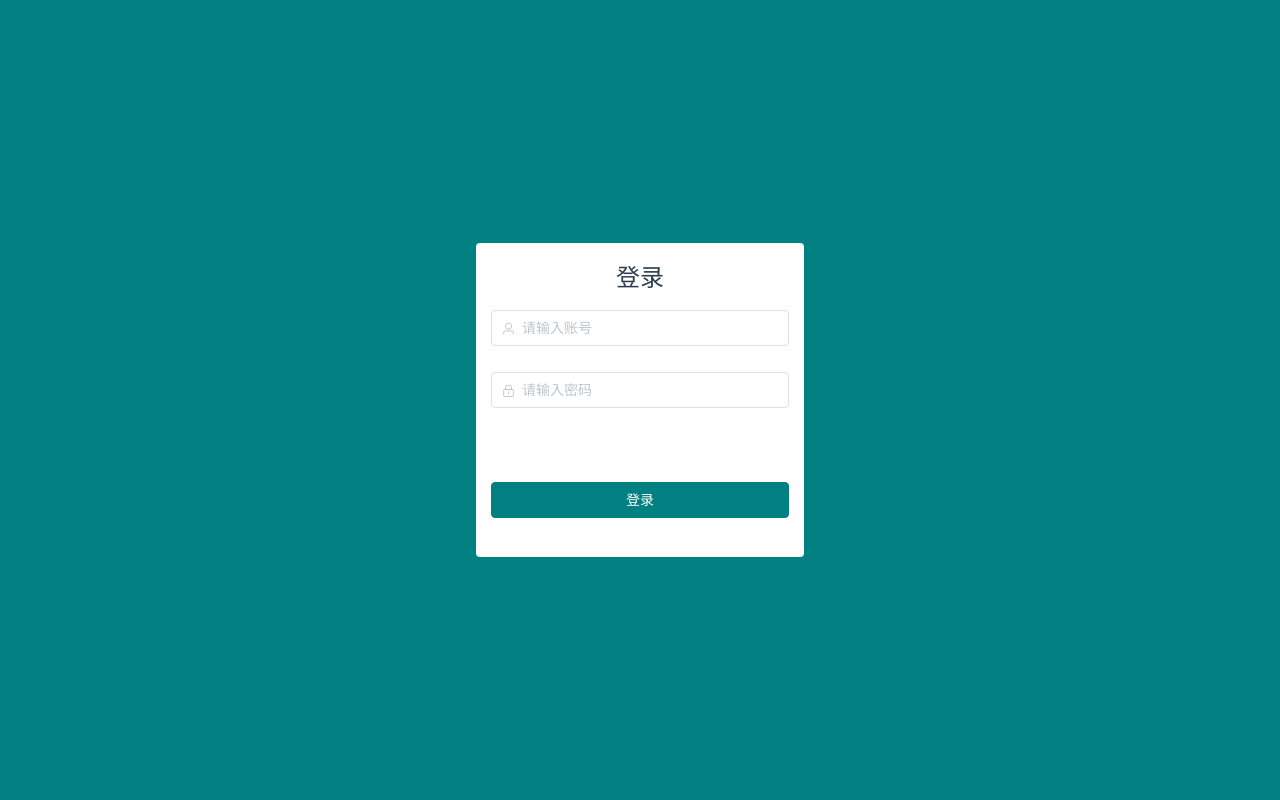
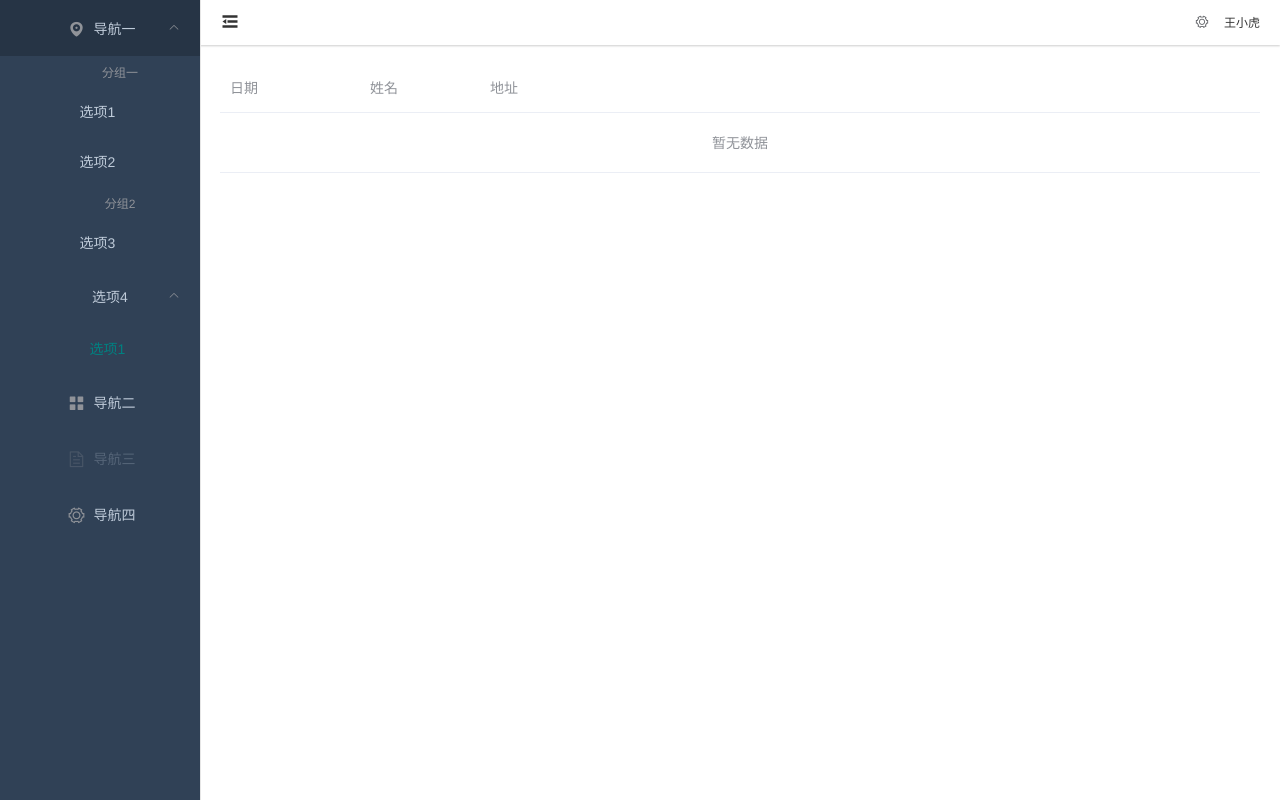
Before and after one commit to lijiahao8898/vue-cli-template, a Vue app: page /#/index in a window 1280 px wide. Before the commit this address led to /#/. Built offline with nearby package versions, Linux system fonts and the light colour scheme.

Commit message:
侧边栏增加收缩和舒展

```diff
--- a/src/App.vue
+++ b/src/App.vue
@@ -9,7 +9,7 @@
     name: 'app',
     created () {
       this.$nextTick(() => {
-        console.log(this.$route);
+        // console.log(this.$route);
       });
     }
   };
--- a/src/components/sider/index.vue
+++ b/src/components/sider/index.vue
@@ -1,92 +1,80 @@
 <template>
   <div class="sidebar-container">
-    <el-aside width="220px">
-      <el-menu :default-openeds="['1', '3']">
-        <el-submenu index="1">
-          <template slot="title"><i class="el-icon-message"></i>导航一</template>
+    <el-menu default-active="1-4-1" class="el-menu-vertical-demo" @open="handleOpen" @close="handleClose" :collapse="isCollapse">
+      <el-submenu index="1">
+        <template slot="title">
+          <i class="el-icon-location"></i>
+          <span slot="title">导航一</span>
+        </template>
+        <el-menu-item-group>
+          <span slot="title">分组一</span>
           <el-menu-item index="1-1">选项1</el-menu-item>
           <el-menu-item index="1-2">选项2</el-menu-item>
+        </el-menu-item-group>
+        <el-menu-item-group title="分组2">
           <el-menu-item index="1-3">选项3</el-menu-item>
+        </el-menu-item-group>
+        <el-submenu index="1-4">
+          <span slot="title">选项4</span>
+          <el-menu-item index="1-4-1">选项1</el-menu-item>
         </el-submenu>
-        <el-submenu index="2">
-          <template slot="title"><i class="el-icon-setting"></i>导航二</template>
-          <el-menu-item index="2-1">选项1</el-menu-item>
-          <el-menu-item index="2-2">选项2</el-menu-item>
-          <el-menu-item index="2-3">选项3</el-menu-item>
-        </el-submenu>
-        <el-submenu index="3">
-          <template slot="title"><i class="el-icon-setting"></i>导航三</template>
-          <el-menu-item index="3-1">选项1</el-menu-item>
-          <el-menu-item index="3-2">选项2</el-menu-item>
-          <el-menu-item index="3-3">选项3</el-menu-item>
-        </el-submenu>
-      </el-menu>
-    </el-aside>
+      </el-submenu>
+      <el-menu-item index="2">
+        <i class="el-icon-menu"></i>
+        <span slot="title">导航二</span>
+      </el-menu-item>
+      <el-menu-item index="3" disabled>
+        <i class="el-icon-document"></i>
+        <span slot="title">导航三</span>
+      </el-menu-item>
+      <el-menu-item index="4">
+        <i class="el-icon-setting"></i>
+        <span slot="title">导航四</span>
+      </el-menu-item>
+    </el-menu>
   </div>
 </template>
 
 <script>
   export default {
     data () {
-      return {};
+      return {
+      };
+    },
+    computed: {
+      isCollapse () {
+        return this.$store.state.system.isCollapse;
+      }
+    },
+    methods: {
+      handleOpen (key, keyPath) {
+        console.log(key, keyPath);
+      },
+      handleClose (key, keyPath) {
+        console.log(key, keyPath);
+      }
     }
   };
 </script>
 
-<style type="text/scss" lang="scss">
-  .sidebar {
-    &-container {
-      .el-menu {
-        border-right: none;
-      }
-      .el-submenu {
-        &__title {
-          width: 220px;
-          height: 45px !important;
-          line-height: 45px !important;
-        }
-      }
-    }
+<style>
+  .el-menu-vertical-demo:not(.el-menu--collapse) {
+    width: 200px;
+  }
+
+  .el-menu-vertical-demo {
+    height: 100%;
   }
 </style>
 
 <style type="text/scss" lang="scss" scoped>
-  .sidebar {
+  .sidebar{
     &-container {
-      -webkit-transition: width .28s;
-      transition: width .28s;
-      width: 220px !important;
-      background-color: #304156;
-      height: 100%;
-      position: fixed;
-      font-size: 0;
+      position: absolute;
+      left: 0;
       top: 0;
       bottom: 0;
-      left: 0;
-      z-index: 1001;
-      overflow: hidden;
-
-      .el-submenu {
-        .el-menu-item {
-          min-width: 220px !important;
-          background-color: #1f2d3d !important;
-
-          &:hover {
-            background-color: #001528 !important;
-          }
-        }
-      }
-
-      .nest-menu {
-        .el-submenu > .el-submenu__title {
-          min-width: 220px !important;
-          background-color: #1f2d3d !important;
-
-          &:hover {
-            background-color: #001528 !important;
-          }
-        }
-      }
+      height: 100%;
     }
   }
 </style>
--- a/src/main.js
+++ b/src/main.js
@@ -1,5 +1,6 @@
 import Vue from 'vue';
 import App from './App.vue';
+import store from '@/store';
 import './plugins/element.js';
 import router from './routers';
 import '@/assets/style/reset.scss';
@@ -9,5 +10,6 @@ Vue.config.productionTip = false;
 //runtime
 new Vue({
     router,
+    store,
     render: h => h(App)
 }).$mount('#app');
--- a/src/pages/home/index.vue
+++ b/src/pages/home/index.vue
@@ -1,10 +1,16 @@
 <template>
   <el-container>
     <sider-component></sider-component>
-    <div style="margin-left: 220px; width: 100%;">
+    <div :style="{marginLeft: isCollapse ? '65px' : '200px', width: '100%', transition: 'all .45s'}">
       <el-container>
         <!-- header无法单独拆分 直接在el-container下 会增加class is-vertical-->
         <el-header class="header" style="text-align: right; font-size: 12px; height: 45px;">
+          <div class="hamburger" @click="hideSidebar" v-if="isCollapse">
+            <i class="el-icon-s-unfold"></i>
+          </div>
+          <div class="hamburger" @click="showSidebar" v-else>
+            <i class="el-icon-s-fold"></i>
+          </div>
           <el-dropdown>
             <i class="el-icon-setting" style="margin-right: 15px"></i>
             <el-dropdown-menu slot="dropdown">
@@ -39,8 +45,22 @@
     },
     data () {
       return {
-        tableData: []
+        tableData: [],
+
       };
+    },
+    computed: {
+      isCollapse () {
+        return this.$store.state.system.isCollapse;
+      }
+    },
+    methods: {
+      hideSidebar () {
+        this.$store.commit('hideSidebar', false);
+      },
+      showSidebar () {
+        this.$store.commit('hideSidebar', true);
+      }
     }
   };
 </script>
@@ -58,4 +78,10 @@
     height: 45px;
     width: 100%;
   }
+
+  .hamburger {
+    position: absolute;
+    font-size: 20px;
+    cursor: pointer;
+  }
 </style>
--- a/src/plugins/element.js
+++ b/src/plugins/element.js
@@ -19,6 +19,8 @@ import {
   Submenu,
   Table,
   TableColumn,
+  RadioGroup,
+  RadioButton,
 } from 'element-ui';
 import '../element-variables.scss';
 
@@ -41,3 +43,5 @@ Vue.use(MenuItemGroup);
 Vue.use(Submenu);
 Vue.use(Table);
 Vue.use(TableColumn);
+Vue.use(RadioGroup);
+Vue.use(RadioButton);
--- /dev/null
+++ b/src/store/index.js
@@ -0,0 +1,13 @@
+import Vue from 'vue';
+import Vuex from 'vuex';
+import system from './modules/system';
+
+
+Vue.use(Vuex);
+const store = new Vuex.Store({
+  modules: {
+    system
+  }
+});
+
+export default store;
--- /dev/null
+++ b/src/store/modules/system.js
@@ -0,0 +1,18 @@
+let state = {
+  isCollapse: false   // 显示和隐藏左侧菜单栏
+};
+
+const mutations = {
+  hideSidebar (state, nextState) {
+    state.isCollapse = nextState;
+  },
+
+  showSidebar (state) {
+    console.log(state);
+  }
+};
+
+export default {
+  state,
+  mutations
+};
```
